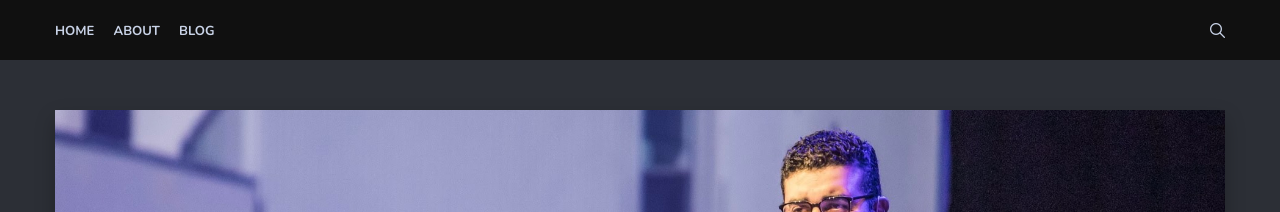
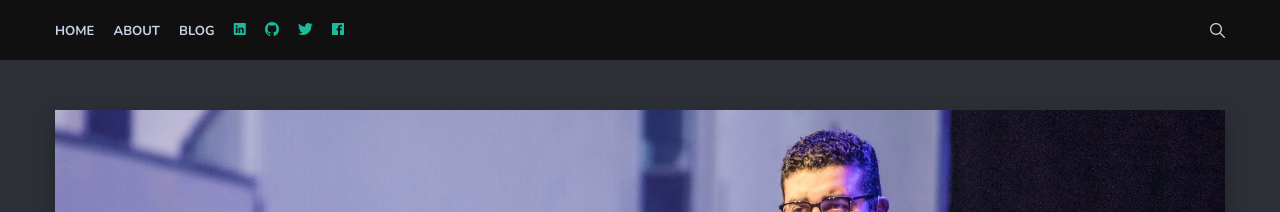
Before and after one commit to jjsantanna/jjsantanna.github.io, a Jekyll site: the page built from index.html, in a window 1280 px wide. Shown: the top 212 px of the page. Built offline with Jekyll 4.4.1, drawn with Linux system fonts in a browser that asks for light colours; nearby versions of some CDN libraries; the list of posts is cut into pages by our own code.

Commit message:
fixing stuff

```diff
--- a/_includes/header.html
+++ b/_includes/header.html
@@ -3,10 +3,6 @@
     <div class="row">
       <div class="col col-12">
         <div class="header-box">
-<!--           <div class="logo-title">
-            <a href="{{site.baseurl}}/" class="logo-text">Jair Santanna</a>
-          </div> -->
-
           <nav class="nav-menu">
             <i class="menu-close ion ion-ios-close"></i>
             <ul class="menu-list">
@@ -18,6 +14,10 @@
               {% endif %}
                 {% endunless %}
               {% endfor %}
+              <li class="menu-item"><a href="{{ site.linkedin}}" class="social-profiles-link"><i class="ion ion-logo-linkedin"></i></a> </li>
+              <li class="menu-item"><a href="{{ site.github}}" class="social-profiles-link"><i class="ion ion-logo-github"></i></a></li>
+              <li class="menu-item"><a href="{{ site.twitter }}" class="social-profiles-link"><i class="ion ion-logo-twitter"></i></a></li>
+              <li class="menu-item"><a href="{{ site.facebook }}" class="social-profiles-link"><i class="ion ion-logo-facebook"></i></a></li>
             </ul>
           </nav>
           <div class="nav-buttons">
@@ -32,24 +32,6 @@
 
 
   <div class="search">
-
-    <div class="search-box">
-    <ul class="social-profiles list-reset">
-      <li class="social-profiles-item">
-        <a href="{{ site.linkedin}}" class="social-profiles-link"><i class="ion ion-logo-linkedin"></i></a>
-      </li>
-      <li class="social-profiles-item">
-        <a href="{{ site.github}}" class="social-profiles-link"><i class="ion ion-logo-github"></i></a>
-      </li>
-      <li class="social-profiles-item">
-        <a href="{{ site.twitter }}" class="social-profiles-link"><i class="ion ion-logo-twitter"></i></a>
-      </li>
-      <li class="social-profiles-item">
-        <a href="{{ site.facebook }}" class="social-profiles-link"><i class="ion ion-logo-facebook"></i></a>
-      </li>
-    </ul>
-  </div>
-
     <div class="search-box">
       <i class="search-close-button ion ion-ios-close"></i>
       <label for="js-search-input" class="screen-reader-text"></label>
```
